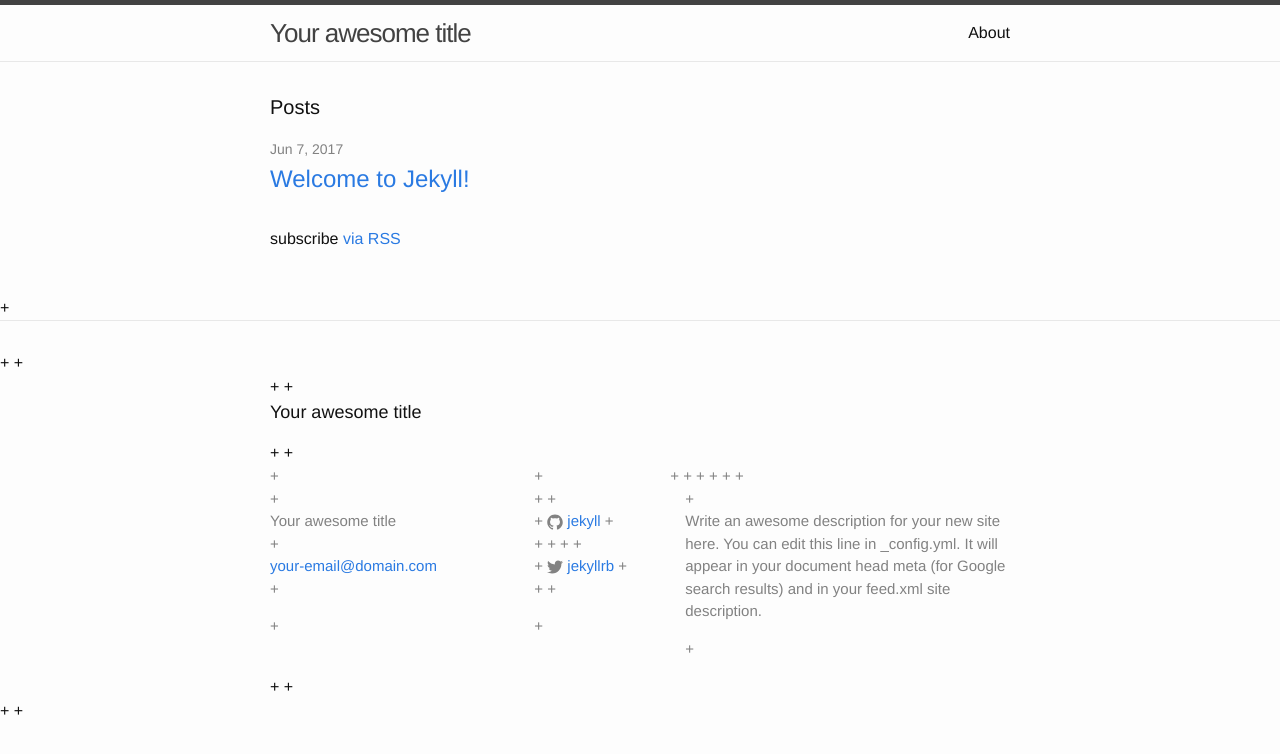
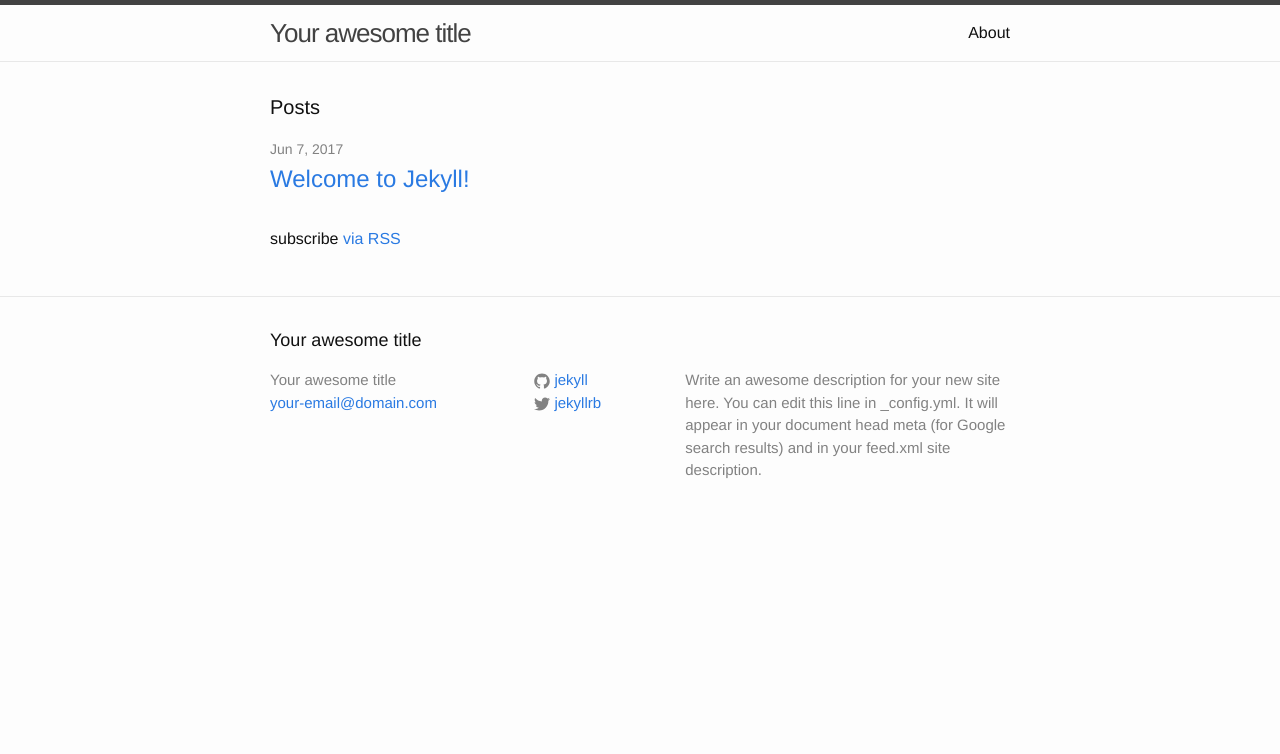
Before and after one commit to saloni1990/saloni1990.github.io, a Jekyll site: the page built from index.html, in a window 1280 px wide. Shown: the top 754 px of the page. Built offline with Jekyll 4.4.1, drawn with Linux system fonts in a browser that asks for light colours.

Commit message:
Create footer.html

```diff
--- a/_includes/footer.html
+++ b/_includes/footer.html
@@ -1,38 +1,38 @@
-+<footer class="site-footer">
- +
- +  <div class="wrapper">
- +
- +    <h2 class="footer-heading">{{ site.title }}</h2>
- +
- +    <div class="footer-col-wrapper">
- +      <div class="footer-col footer-col-1">
- +        <ul class="contact-list">
- +          <li>{{ site.title }}</li>
- +          <li><a href="mailto:{{ site.email }}">{{ site.email }}</a></li>
- +        </ul>
- +      </div>
- +
- +      <div class="footer-col footer-col-2">
- +        <ul class="social-media-list">
- +          {% if site.github_username %}
- +          <li>
- +            {% include icon-github.html username=site.github_username %}
- +          </li>
- +          {% endif %}
- +
- +          {% if site.twitter_username %}
- +          <li>
- +            {% include icon-twitter.html username=site.twitter_username %}
- +          </li>
- +          {% endif %}
- +        </ul>
- +      </div>
- +
- +      <div class="footer-col footer-col-3">
- +        <p>{{ site.description }}</p>
- +      </div>
- +    </div>
- +
- +  </div>
- +
- +</footer>
+<footer class="site-footer">
+
+   <div class="wrapper">
+
+     <h2 class="footer-heading">{{ site.title }}</h2>
+
+     <div class="footer-col-wrapper">
+       <div class="footer-col footer-col-1">
+         <ul class="contact-list">
+           <li>{{ site.title }}</li>
+           <li><a href="mailto:{{ site.email }}">{{ site.email }}</a></li>
+         </ul>
+       </div>
+
+       <div class="footer-col footer-col-2">
+         <ul class="social-media-list">
+           {% if site.github_username %}
+           <li>
+             {% include icon-github.html username=site.github_username %}
+           </li>
+           {% endif %}
+
+           {% if site.twitter_username %}
+           <li>
+             {% include icon-twitter.html username=site.twitter_username %}
+           </li>
+           {% endif %}
+         </ul>
+       </div>
+
+       <div class="footer-col footer-col-3">
+         <p>{{ site.description }}</p>
+       </div>
+     </div>
+
+   </div>
+
+ </footer>
```
